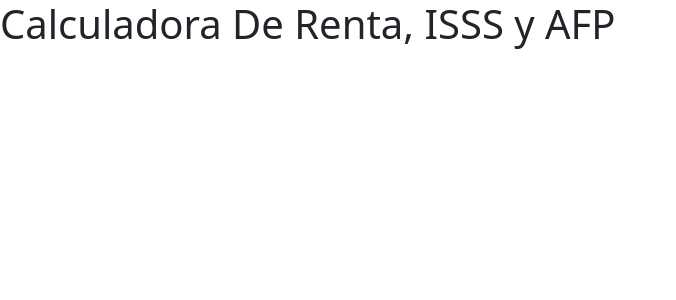
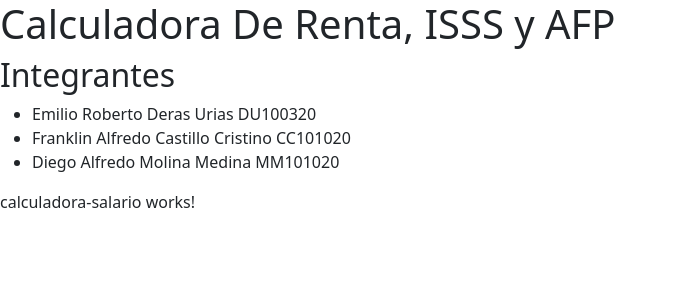
Before and after one commit to Franklin-Castillo-Dev/labufgII, an Angular app: page / in a window 1280 px wide. Shown: the top 300 px of the page, without its empty margins (0-676 px from the left). Built offline with nearby package versions, Linux system fonts and the light colour scheme.

Commit message:
Creacion listado integrantes e importacion componente Calculadora

```diff
--- a/src/app/app.component.html
+++ b/src/app/app.component.html
@@ -8,7 +8,17 @@
 </head>
 <body>
     <h1>Calculadora De Renta, ISSS y AFP</h1>
+    <h2>Integrantes</h2>
+    <ul>
+        <li>Emilio Roberto Deras Urias DU100320</li>
+        <li>Franklin Alfredo Castillo Cristino CC101020</li>
+        <li>Diego Alfredo Molina Medina MM101020</li>
+    </ul>
+
+    <app-calculadora-salario>
+
+    </app-calculadora-salario>
+
     <script src="https://cdn.jsdelivr.net/npm/bootstrap@5.3.2/dist/js/bootstrap.bundle.min.js" integrity="sha384-C6RzsynM9kWDrMNeT87bh95OGNyZPhcTNXj1NW7RuBCsyN/o0jlpcV8Qyq46cDfL" crossorigin="anonymous"></script>
 </body>
-
 </html>
```
